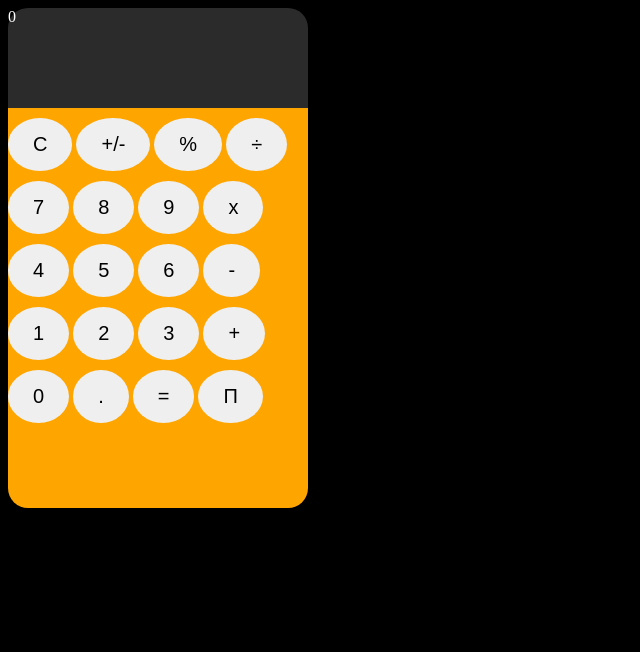
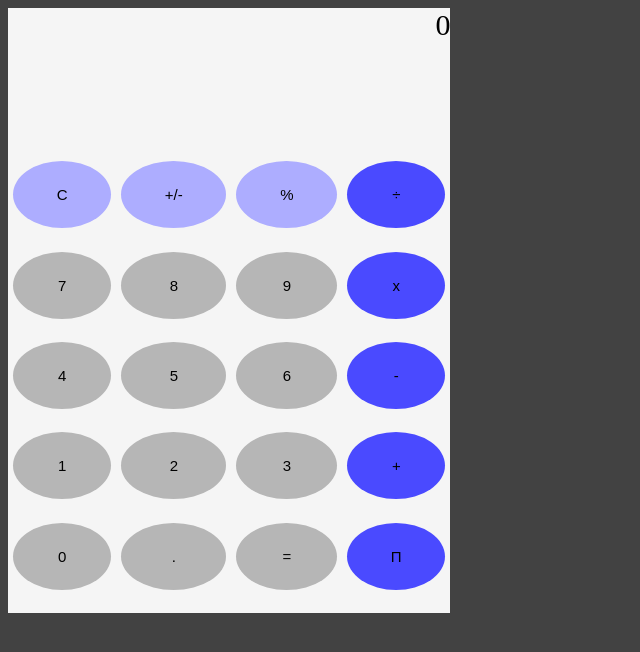
Before and after one commit to DJames0311/Calculator, a plain HTML site: page index.html in a window 1280 px wide. Shown: the whole page, without its empty margins (0-640 px from the left). Drawn offline with Linux system fonts and the light colour scheme.

Commit message:
Update style.css

```diff
--- a/style.css
+++ b/style.css
@@ -1,49 +1,49 @@
-body {
-    background-color: black;
+* {
+    background-color: rgb(66, 66, 66);
 }
 
 .display {
-    background-color: rgb(43, 43, 43);
-    width: 300px;
-    height: 100px;
-    color: white;
-    display: block;
-    border-top-left-radius: 20px;
-    border-top-right-radius: 20px;
+    background-color: whitesmoke;
+    width: 35%;
+    height: 130px;
+    text-align: right;
+    font-size: 30px;
+
 }
 
 .button_layout {
-    background-color: orange;
-    width: 300px;
-    height: 400px;
-    border-bottom-left-radius: 20px;
-    border-bottom-right-radius: 20px;
+    width: 35%;
+    height: 475px;
+    display: grid;
+    align-content: space-evenly;
+    background-color: whitesmoke;
+    grid-template-columns: auto auto auto auto;
 }
 
-.math_op {
-    display: flex;
-    justify-content: space-evenly;
+
+.operation_buttons {
+    background-color: rgb(74, 74, 255);
+    border-radius: 50%;
+    padding: 25px;
+    margin: 0 5px 0 5px;
+    border: none;
+    font-size: 15px;
 }
 
-button {
-    font-size: 20px;
-    padding: 15px 25px 15px 25px;
-    text-align: center;
-    margin-top: 10px;
-    border-radius: 55%;
-    border-style: none;
+.number_buttons {
+    background-color: rgb(173, 173, 255);
+    border-radius: 50%;
+    padding: 25px;
+    margin: 0 5px 0 5px;
+    border: none;
+    font-size: 15px;
 }
 
-.container {
-    background-color: rgb(236, 204, 145);
-    width: 225px;
-    height: 300px;
-    border-bottom-left-radius: 20px;
-    border-bottom-right-radius: 20px;
+.more_buttons {
+    background-color: rgb(182, 182, 182);
+    border-radius: 50%;
+    padding: 25px;
+    margin: 0 5px 0 5px;
+    border: none;
+    font-size: 15px;
 }
-
-.numbers_row1 {
-   display: flex;
-   justify-content: space-around;
-   margin-left: 5px;
-}
```
